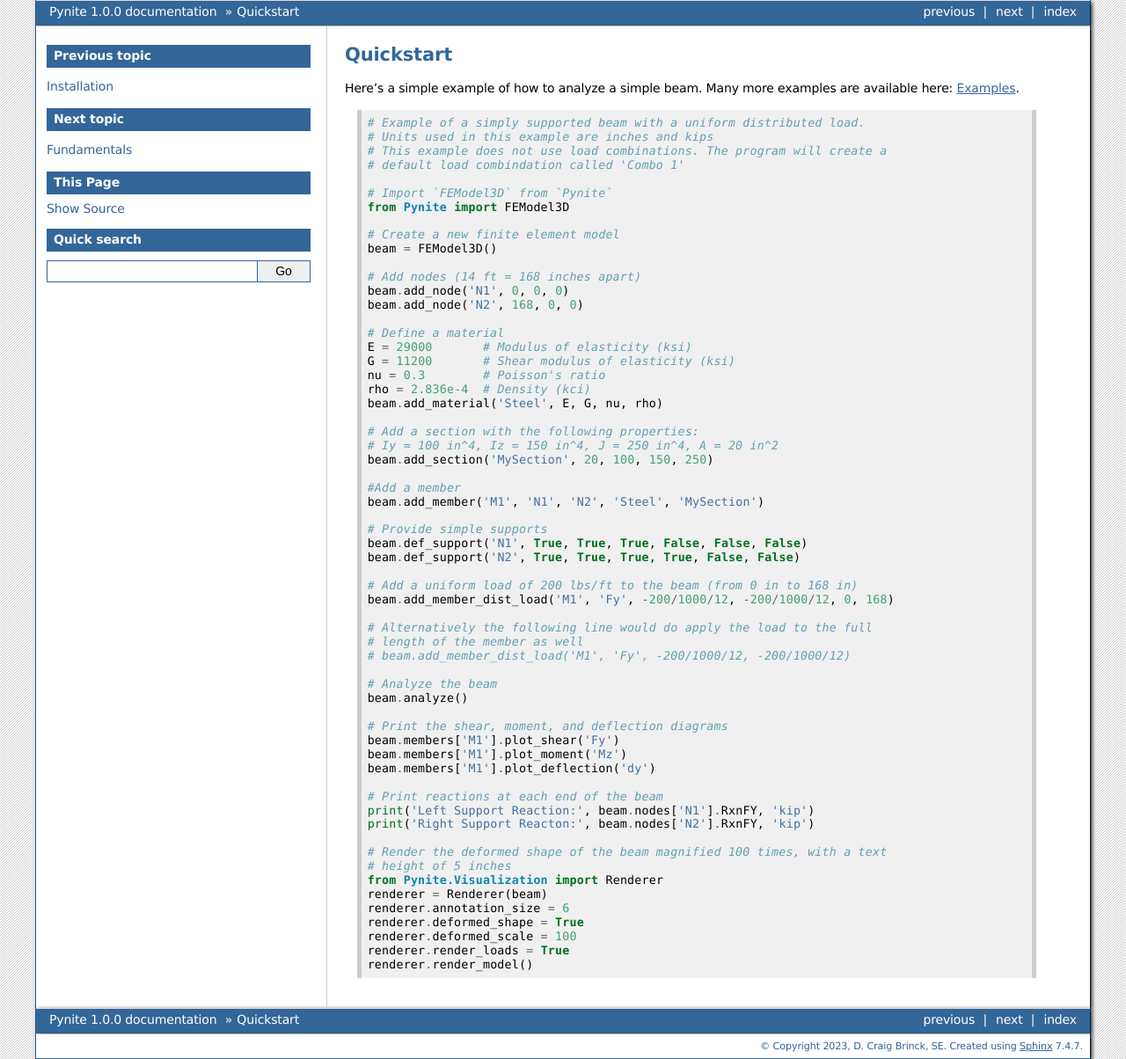
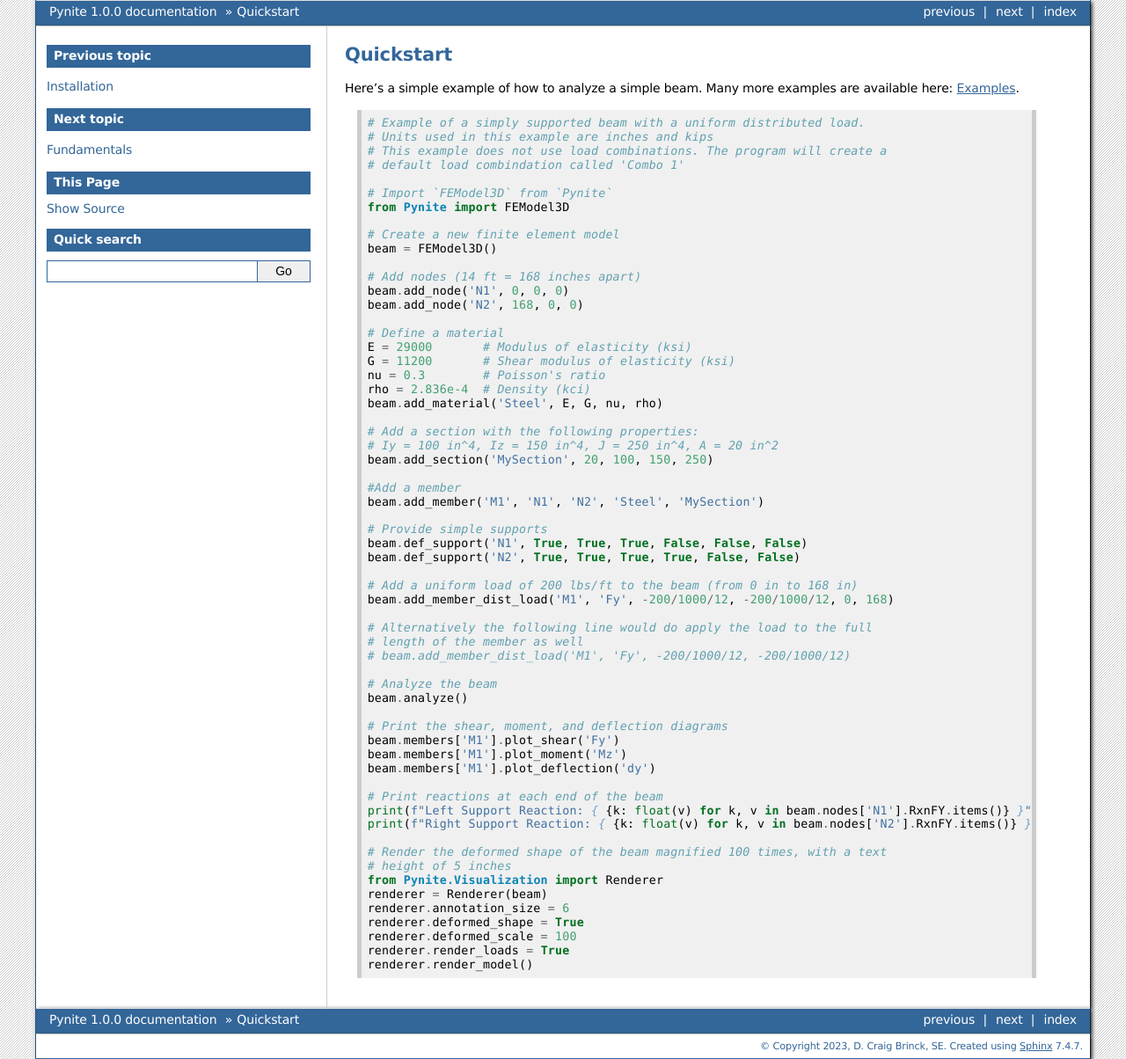
Before and after one commit to JWock82/Pynite, a Sphinx documentation site: the page built from docs/source/quickstart.rst, in a window 1280 px wide. Shown: the whole page at 88% size. Built offline with Sphinx 7.4.7, drawn with Linux system fonts in a browser that asks for light colours.

Commit message:
Suggest reformatting the reaction prints by re-casting the reaction values to Python floats as opposed to np.float64() for a cleaner output.
For example:
Before, reaction would print: Left Support Reaction {'Combo 1':
np.float64(1.4)} kip

Now, it would print: Left Support Reaction {'Combo 1': 1.4} kip

```diff
--- a/docs/source/quickstart.rst
+++ b/docs/source/quickstart.rst
@@ -56,8 +56,8 @@
     beam.members['M1'].plot_deflection('dy')
 
     # Print reactions at each end of the beam
-    print('Left Support Reaction:', beam.nodes['N1'].RxnFY, 'kip')
-    print('Right Support Reacton:', beam.nodes['N2'].RxnFY, 'kip')
+    print(f"Left Support Reaction: { {k: float(v) for k, v in beam.nodes['N1'].RxnFY.items()} }")
+    print(f"Right Support Reaction: { {k: float(v) for k, v in beam.nodes['N2'].RxnFY.items()} }")
 
     # Render the deformed shape of the beam magnified 100 times, with a text
     # height of 5 inches
```
